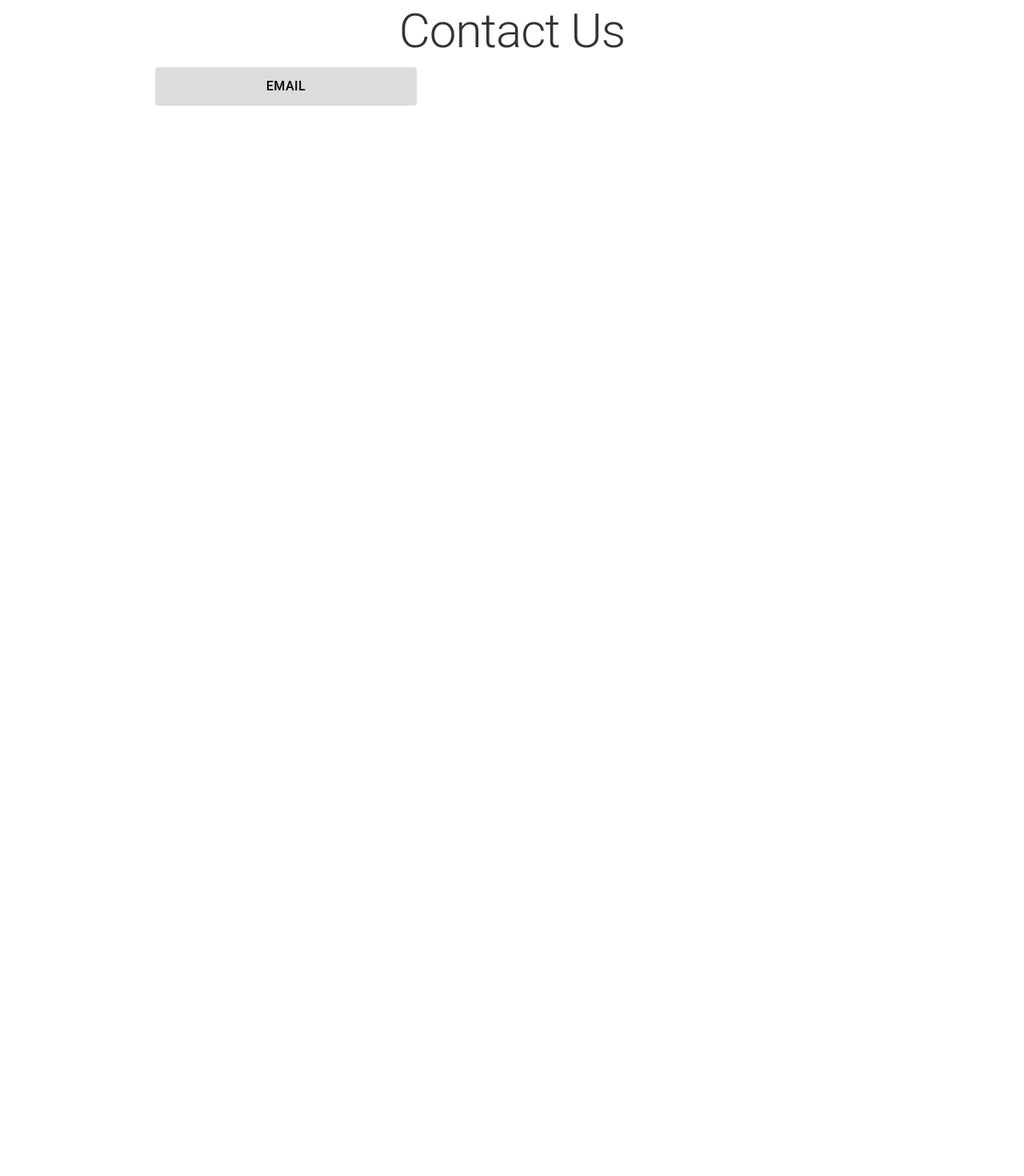
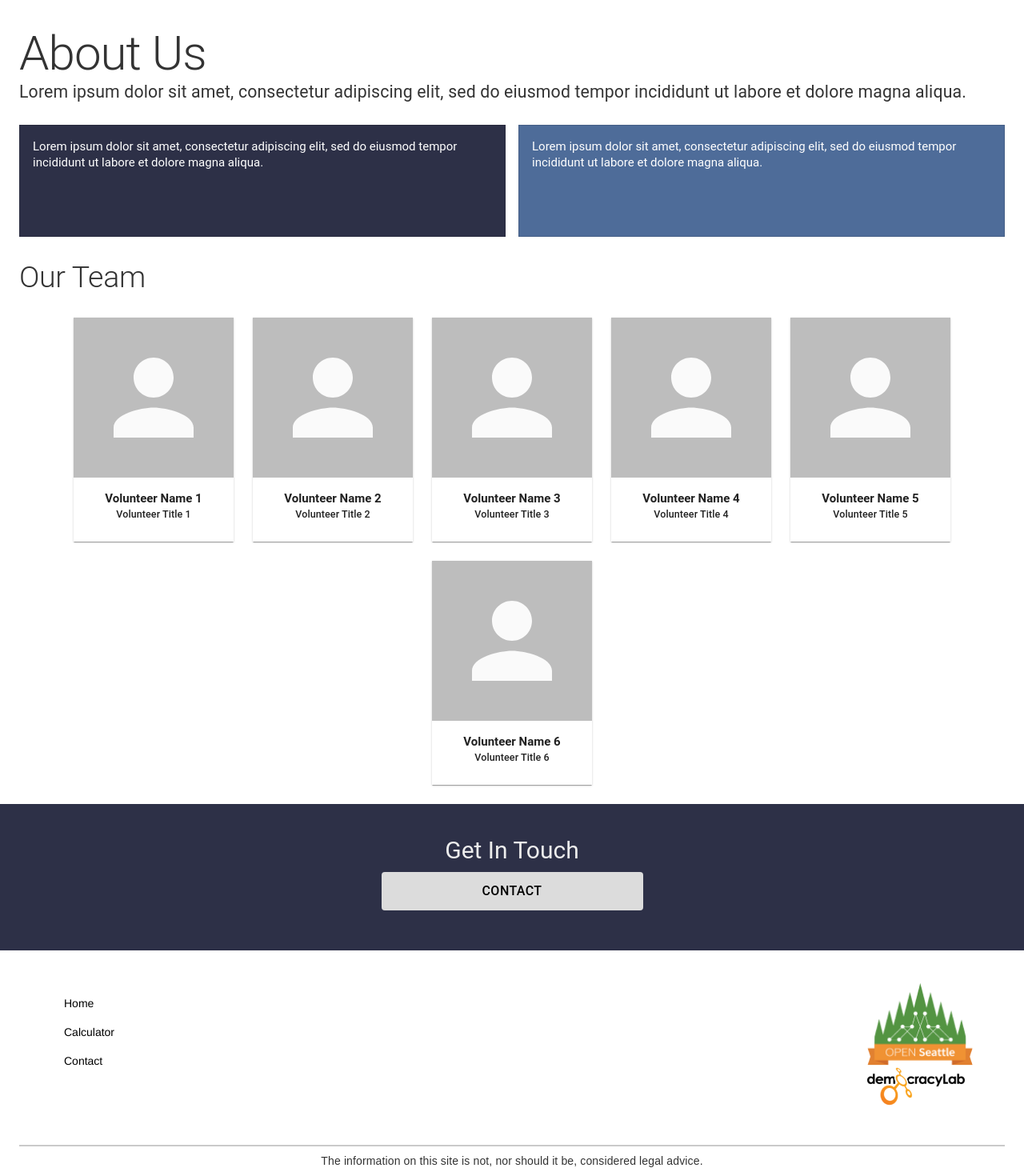
Before and after one commit to openseattle/clearviction-v1, a React (Create React App) app: page /about in a window 1280 px wide. Shown: the part 78-1548 px from the top of the page at 80% size. Before the commit the page ends 800 px from the top, so only its background shows below. Built offline with nearby package versions, Linux system fonts and the light colour scheme.

Commit message:
Updated about page visuals

```diff
--- a/src/App.js
+++ b/src/App.js
@@ -25,8 +25,8 @@ function App() {
           <Redirect to="/calculator/landing-0" />
         </Route>
         <Route exact path="/about">
-          <ContactPage />
-          {/* <AboutPage /> */}
+          {/* <ContactPage /> */}
+          <AboutPage />
         </Route>
       </Switch>
     </div>
--- a/src/Components/Footer.jsx
+++ b/src/Components/Footer.jsx
@@ -1,18 +1,54 @@
+import React from "react";
+import { Grid, Box, Container } from "@material-ui/core";
+import { List, ListItem } from "@material-ui/core";
+import { Stack, Typography } from "@mui/material";
+import { Divider } from "@mui/material";
+
+import democracylabLogo from "../Assets/democracylab-logo.png";
+import openseattleLogo from "../Assets/openseattle-logo.png";
+
 const Footer = () => {
   return (
-    <footer className="footer-cont">
-      <div className="info-cont">
-        <a className="white-link" href="mailto:cvp@seamus.work">
-          <ul>Email Us</ul>
-        </a>
-        <a className="white-link" href="https://www.democracylab.org/about">
-          <ul>Democracy Lab</ul>
-        </a>
-        <a className="white-link" href="https://openseattle.org/about/">
-          <ul>Open Seattle</ul>
-        </a>
-      </div>
-    </footer>
+    <Container maxWidth="xl">
+      <Stack direction="row" sx={{ display: "flex", padding: 5 }}>
+        <Grid container columns={2} spacing={6} justifyContent="space-between">
+          <Grid item>
+            <List>
+              <ListItem>
+                <a href="/" style={{ color: "#000000" }}>
+                  Home
+                </a>
+              </ListItem>
+              <ListItem>
+                <a href="/calculator" style={{ color: "#000000" }}>
+                  Calculator
+                </a>
+              </ListItem>
+              <ListItem>
+                <a href="/" style={{ color: "#000000" }}>
+                  Contact
+                </a>
+              </ListItem>
+            </List>
+          </Grid>
+
+          <Grid item sx={{ float: "right", position: "relative" }}>
+            <Stack direction="column">
+              <img src={openseattleLogo} alt={"Open Seattle Logo"} />
+              <img src={democracylabLogo} alt={"Democracy Lab Logo"} />
+            </Stack>
+          </Grid>
+        </Grid>
+      </Stack>
+      <Divider sx={{ marginTop: 1, marginBottom: 1 }} />
+      <Box justifyContent="center" marginBottom={1}>
+        <Typography align="center" fontFamily={"sans-serif"} fontSize="14px">
+          {" "}
+          The information on this site is not, nor should it be, considered
+          legal advice.
+        </Typography>
+      </Box>
+    </Container>
   );
 };
 
--- a/src/Pages/AboutPage.jsx
+++ b/src/Pages/AboutPage.jsx
@@ -4,21 +4,42 @@ import {
   Typography,
   Box,
   Button,
+  Paper,
+  CardContent,
+  Card,
   makeStyles,
+  ThemeProvider,
 } from "@material-ui/core";
 import React from "react";
 import TeamCard from "../Components/TeamCard";
+import PrimaryButton from "../ui-kit/Button";
+import Footer from "../Components/Footer";
 
 const team = [1, 2, 3, 4, 5, 6];
 
 const useStyles = makeStyles({
+  root: {
+    backgroundColor: "#C4C4C4",
+  },
   actionItem: {
     backgroundColor: "#2D3047",
+    color: "white",
   },
-  contactButton: {
-    minWidth: 125,
-    textTransform: "none",
-    backgroundColor: "#C4C4C4",
+  infoDark: {
+    backgroundColor: "#2D3047",
+    color: "white",
+    minHeight: "10em",
+    borderRadius: 0,
+  },
+  infoLight: {
+    backgroundColor: "#4E6C99",
+    color: "white",
+    minHeight: "10em",
+    borderRadius: 0,
+  },
+  textSpace: {
+    paddingTop: "2em",
+    paddingBottom: "2em",
   },
 });
 
@@ -26,12 +47,42 @@ const AboutPage = () => {
   const classes = useStyles();
   return (
     <>
-      <Container maxWidth="xl">
-        <Typography variant="h1"> About CVP </Typography>
-        <Typography variant="h2">The Problem</Typography>
-        <Typography variant="h2">The Goal</Typography>
-        <Typography variant="h3">Where Are We Now</Typography>
-        <Typography variant="h2">Our Team</Typography>
+      <Container maxWidth="lg">
+        <Box className={classes.textSpace}>
+          <Typography variant="h1">About Us</Typography>
+
+          <Typography variant="h4">
+            Lorem ipsum dolor sit amet, consectetur adipiscing elit, sed do
+            eiusmod tempor incididunt ut labore et dolore magna aliqua.
+          </Typography>
+        </Box>
+
+        <Grid container spacing={2}>
+          <Grid item lg={6} md={6} sm={12}>
+            <Card className={classes.infoDark} variant="outlined">
+              <CardContent>
+                <Typography variant="h5">
+                  Lorem ipsum dolor sit amet, consectetur adipiscing elit, sed
+                  do eiusmod tempor incididunt ut labore et dolore magna aliqua.
+                </Typography>
+              </CardContent>
+            </Card>
+          </Grid>
+          <Grid item lg={6} md={6} sm={12}>
+            <Card className={classes.infoLight} variant="outlined">
+              <CardContent>
+                <Typography variant="h5">
+                  Lorem ipsum dolor sit amet, consectetur adipiscing elit, sed
+                  do eiusmod tempor incididunt ut labore et dolore magna aliqua.
+                </Typography>
+              </CardContent>
+            </Card>
+          </Grid>
+        </Grid>
+
+        <Box className={classes.textSpace}>
+          <Typography variant="h2">Our Team</Typography>{" "}
+        </Box>
         <Grid container justifyContent="center" maxWidth="xs" spacing={3}>
           {team.map((id) => (
             <Grid item key={id}>
@@ -40,21 +91,22 @@ const AboutPage = () => {
           ))}
         </Grid>
       </Container>
-      <Box className={classes.actionItem} padding={5} marginTop="auto">
+      <Box className={classes.actionItem} padding={5} marginTop={3}>
         <Grid container justifyContent="center" spacing={3}>
           <Grid item>
             {" "}
-            <Typography variant="h3" style={{ color: "#EDEDED" }}>
+            <Typography
+              variant="h3"
+              style={{ color: "#EDEDED" }}
+              align="center"
+            >
               Get In Touch
             </Typography>
-          </Grid>
-          <Grid item>
-            <Button className={classes.contactButton} variant="contained">
-              <Typography variant="h5">Contact</Typography>
-            </Button>
+            <PrimaryButton text="Contact" />
           </Grid>
         </Grid>
       </Box>
+      <Footer />
     </>
   );
 };
--- a/src/Pages/ContactPage.jsx
+++ b/src/Pages/ContactPage.jsx
@@ -8,6 +8,7 @@ import {
 } from "@material-ui/core";
 import React from "react";
 import PrimaryButton from "../ui-kit/Button";
+import Footer from "../Components/Footer";
 
 const useStyles = makeStyles({
   bg: {
@@ -26,6 +27,7 @@ const ContactPage = () => {
         <PrimaryButton text={"Email"} />
 
         <Box padding={5} margin={5}></Box>
+        <Footer />
       </Container>
     </>
   );
```
